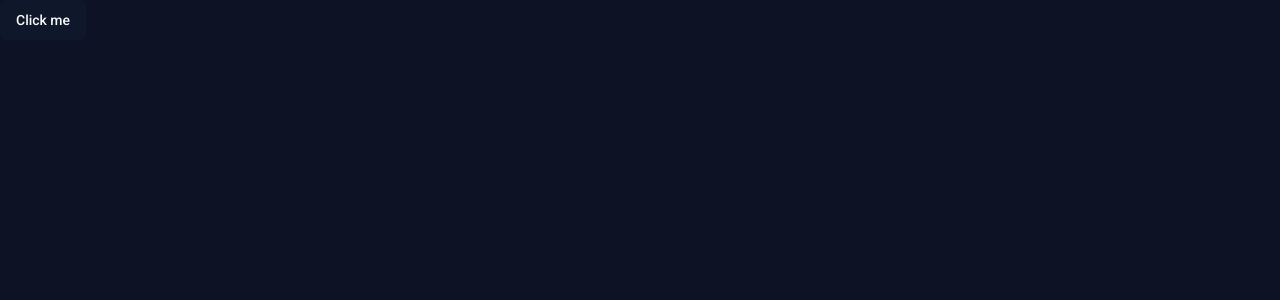
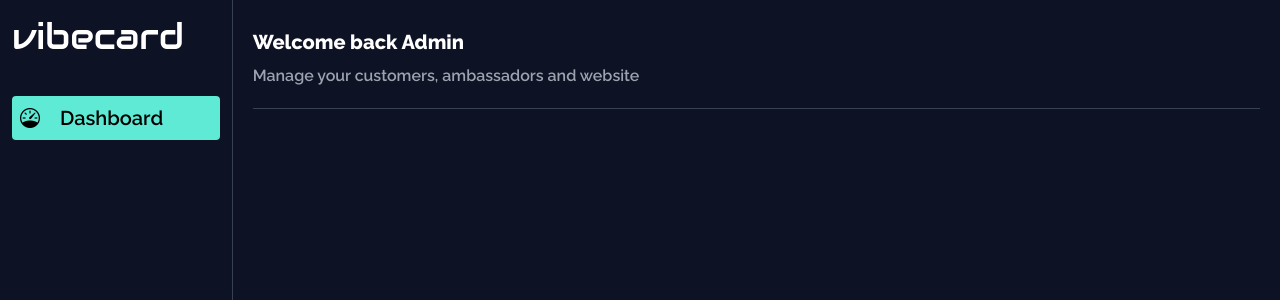
Before and after one commit to kid-us/VibeDashboard, a React (Vite) app: page / in a window 1280 px wide. Shown: the top 300 px of the page. Built offline with nearby package versions, Linux system fonts and the light colour scheme.

Commit message:
Fetching Ambassadors

```diff
--- a/src/App.tsx
+++ b/src/App.tsx
@@ -1,11 +1,14 @@
+import { Route, Routes } from "react-router-dom";
 import "./App.css";
-import { Button } from "./components/ui/button";
+import Home from "./components/Pages/Home";
 
 function App() {
   return (
-    <div>
-      <Button>Click me</Button>
-    </div>
+    <>
+      <Routes>
+        <Route path="/" element={<Home />} />
+      </Routes>
+    </>
   );
 }
 
--- /dev/null
+++ b/src/components/Dashboard/Nav.tsx
@@ -0,0 +1,16 @@
+const Nav = () => {
+  return (
+    <div className="lg:flex md:flex hidden justify-between border-b border-gray-700 pb-5">
+      <div className="relative">
+        <div className="mt-2 text-white">
+          <p className="text-xl font-bold">Welcome back Admin </p>
+          <p className="text-gray-400 mt-2">
+            Manage your customers, ambassadors and website
+          </p>
+        </div>
+      </div>
+    </div>
+  );
+};
+
+export default Nav;
--- /dev/null
+++ b/src/components/Dashboard/Sidebar.tsx
@@ -0,0 +1,50 @@
+import { Link } from "react-router-dom";
+// import Logout from "./Logout/Logout";
+
+interface Props {
+  active: string;
+}
+
+export const tabs = [
+  { id: 1, icon: "bi-speedometer", title: "Dashboard", path: "/" },
+  //   { id: 2, icon: "bi-person-fill", title: "Lectures", path: "/lectures" },
+  //   { id: 3, icon: "bi-tags-fill", title: "Categories", path: "/category" },
+  //   { id: 4, icon: "bi-book-fill", title: "Courses", path: "/courses" },
+  //   { id: 5, icon: "bi-people-fill", title: "Students", path: "/students" },
+  //   { id: 6, icon: "bi-gear-fill", title: "Setting", path: "/setting" },
+];
+
+const Sidebar = ({ active }: Props) => {
+  return (
+    <>
+      <div className="lg:block md:block hidden sticky top-0 hero-bg border-r border-gray-700 h-[100dvh] lg:pe-3">
+        <Link to="/">
+          <h1 className="text-white lg:text-4xl md:text-2xl md:pt-4 md:text-center lg:text-start lg:ms-3 logo-font ">
+            vibecard
+          </h1>
+        </Link>
+        <div className="mt-10 md:text-center lg:text-start lg:ms-3">
+          {tabs.map((tab) => (
+            <Link
+              key={tab.id}
+              to={tab.path}
+              className={`${
+                active === tab.title
+                  ? "lg:bg-teal-300 rounded lg:text-black md:text-teal-400"
+                  : "text-white"
+              } block mb-5 lg:text-xl md:text-3xl p-2`}
+            >
+              <span className={`${tab.icon}`}></span>
+              <span className={`lg:inline hidden lg:ms-5`}>{tab.title}</span>
+            </Link>
+          ))}
+
+          {/* Logout */}
+          {/* <Logout /> */}
+        </div>
+      </div>
+    </>
+  );
+};
+
+export default Sidebar;
--- /dev/null
+++ b/src/components/Dashboard/SmallNav.tsx
@@ -0,0 +1,55 @@
+import { useState } from "react";
+import { tabs } from "./Sidebar";
+import { Link } from "react-router-dom";
+
+interface Props {
+  active: string;
+}
+
+const SmallNavbar = ({ active }: Props) => {
+  const [menu, setMenu] = useState(false);
+
+  return (
+    <>
+      <div className="lg:hidden md:hidden hero-bg z-10 flex justify-between sticky top-0 shadow-lg p-4 hero-bg">
+        <p
+          onClick={() => setMenu(!menu)}
+          className={`${menu ? "bi-x" : "bi-list"} text-white text-3xl`}
+        ></p>
+        <Link to="/">
+          <p className="text-white text-2xl logo-font">vibecard</p>
+        </Link>
+      </div>
+
+      {menu && (
+        <div className="fixed bg-main w-full z-50 h-[100dvh]">
+          <div className="mt-10 md:text-center lg:text-start lg:ms-3 text-white px-5">
+            {tabs.map((tab) => (
+              <Link
+                key={tab.id}
+                to={tab.path}
+                className={`${
+                  active === tab.title
+                    ? "bg-teal-300 rounded text-black"
+                    : "text-white"
+                } block mb-5 text-xl p-3`}
+              >
+                <span className={`${tab.icon} me-5`}></span>
+                {tab.title}
+              </Link>
+            ))}
+            {/* Logout */}
+            {/* <button className={`text-white p-2 text-xl`}>
+              <span
+                className={`text-2xl  bi-arrow-bar-right lg:me-5 text-center me-5`}
+              ></span>
+              Logout
+            </button> */}
+          </div>
+        </div>
+      )}
+    </>
+  );
+};
+
+export default SmallNavbar;
--- /dev/null
+++ b/src/components/Pages/Home.tsx
@@ -0,0 +1,26 @@
+import Nav from "../Dashboard/Nav";
+import Sidebar from "../Dashboard/Sidebar";
+import SmallNavbar from "../Dashboard/SmallNav";
+
+const Home = () => {
+  return (
+    <>
+      <div className="relative lg:grid md:grid grid-cols-11">
+        {/* Small device Navbar */}
+        <SmallNavbar active="Dashboard" />
+        {/* Sidebar */}
+        <div className="lg:col-span-2 w-full">
+          {/* <div className=""> */}
+          <Sidebar active="Dashboard" />
+          {/* </div> */}
+        </div>
+        <div className="lg:col-span-9 lg:p-5 md:p-5 px-1 py-2 md:px-6 md:col-span-10">
+          {/* Nav */}
+          <Nav />
+        </div>
+      </div>
+    </>
+  );
+};
+
+export default Home;
--- /dev/null
+++ b/src/hook/useAmbassadors.ts
@@ -0,0 +1,74 @@
+import { useEffect, useState } from "react";
+import axios from "axios";
+import { baseUrl } from "@/services/request";
+
+export interface Ambassadors {
+  first_name: string;
+  last_name: string;
+  email: string;
+  tiktoc: string;
+  twich: string;
+  instagram: string;
+  facebook: string;
+  twitter: string;
+  youtube: string;
+  linkedin: string;
+  website: string;
+  earnings: number;
+  uid: string;
+  verified: boolean;
+  referral_code: string;
+}
+
+const useAmbassadors = () => {
+  const [activeAmbassadors, setActiveAmbassadors] = useState<Ambassadors[]>([]);
+  const [pendingAmbassadors, setPendingAmbassadors] = useState<Ambassadors[]>(
+    []
+  );
+
+  useEffect(() => {
+    // Fetch Active Ambassadors
+    const fetchActiveAmbassadors = async () => {
+      try {
+        const response = await axios.get(
+          `${baseUrl}/api/v1/ambassador/get-active`,
+          {
+            headers: {
+              "Content-Type": "application/json",
+            },
+          }
+        );
+        setActiveAmbassadors(response.data);
+      } catch (error) {
+        console.error(error);
+      }
+    };
+
+    // Fetch Pending Ambassadors
+    const fetchPendingAmbassadors = async () => {
+      try {
+        const response = await axios.get(
+          `${baseUrl}/api/v1/ambassador/get-pendings`,
+          {
+            headers: {
+              "Content-Type": "application/json",
+            },
+          }
+        );
+        setPendingAmbassadors(response.data);
+      } catch (error) {
+        console.error(error);
+      }
+    };
+
+    fetchPendingAmbassadors();
+    fetchActiveAmbassadors();
+  }, []);
+
+  return {
+    activeAmbassadors,
+    pendingAmbassadors,
+  };
+};
+
+export default useAmbassadors;
--- a/src/main.tsx
+++ b/src/main.tsx
@@ -1,10 +1,13 @@
-import React from 'react'
-import ReactDOM from 'react-dom/client'
-import App from './App.tsx'
-import './index.css'
+import React from "react";
+import ReactDOM from "react-dom/client";
+import App from "./App.tsx";
+import { BrowserRouter } from "react-router-dom";
+import "./index.css";
 
-ReactDOM.createRoot(document.getElementById('root')!).render(
+ReactDOM.createRoot(document.getElementById("root")!).render(
   <React.StrictMode>
-    <App />
-  </React.StrictMode>,
-)
+    <BrowserRouter>
+      <App />
+    </BrowserRouter>
+  </React.StrictMode>
+);
--- /dev/null
+++ b/src/services/request.ts
@@ -0,0 +1 @@
+export const baseUrl = "https://vibeapi.jamescog.com";
```
Also changed, not shown: package.json (+7 -1 lines), 1 other file (tests, documents, lock files or other folders).
